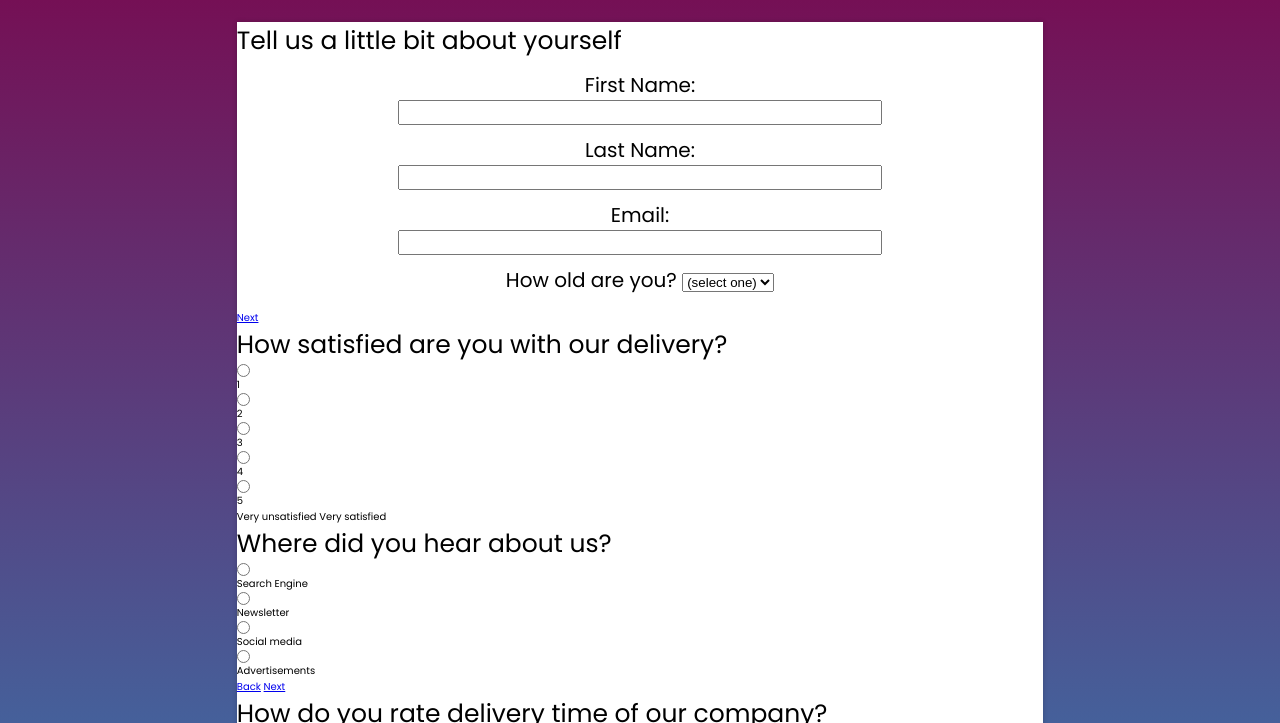
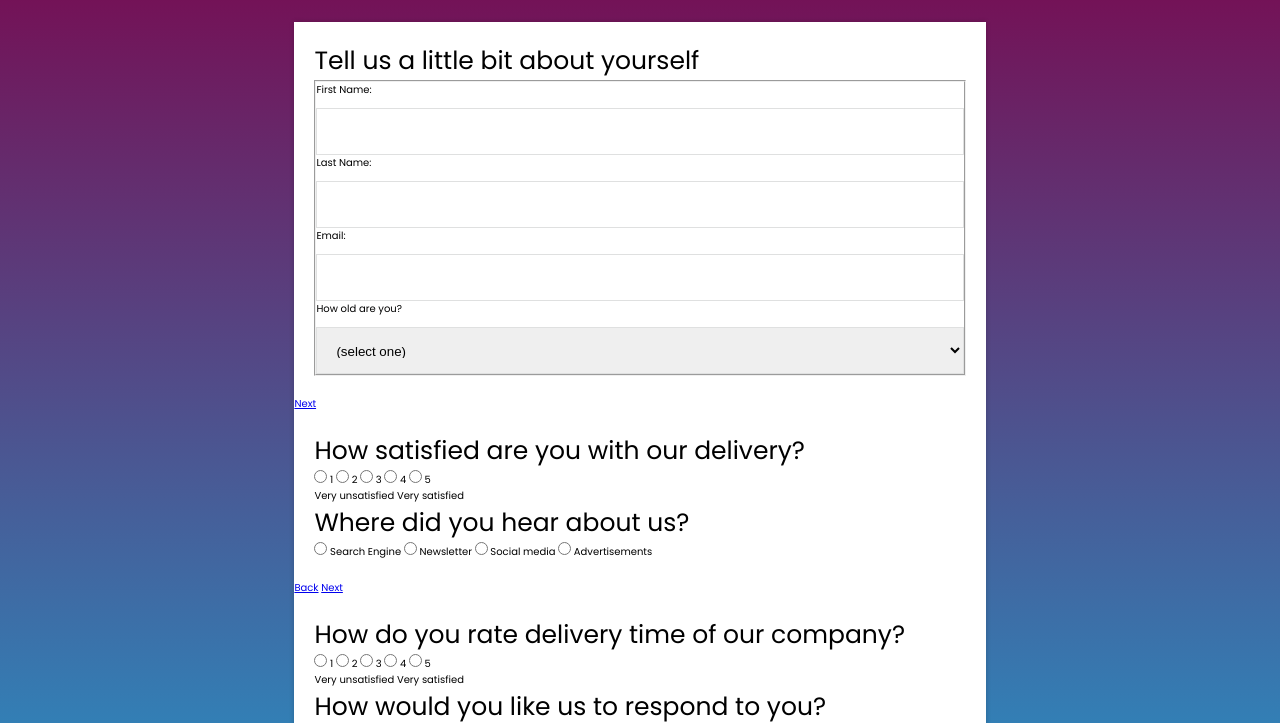
Before and after one commit to veronika-simic/survey-form, a plain HTML site: page index.html in a window 1280 px wide. Shown: the part 63-786 px from the top of the page. Drawn offline with Linux system fonts and the light colour scheme.

Commit message:
Add styling for input elements

```diff
--- a/styles.css
+++ b/styles.css
@@ -53,57 +53,32 @@ header > p {
     background-color: white;
     box-shadow: 0px 0px 5px 0px rgba(0,0,0,0.2);
     margin: 0 auto;
-    width: 70%;
+    width: 60%;
 }
 
-
-
-form > p {
-    text-align: center;
+.survey-form .fields {
+    position: relative;
+    padding: 2rem;
 }
 
-
-fieldset {
-    border: none;
-    width: 100%;
-}
-
-fieldset:not(#user-information) {
-    display: inline-block;
-}
-
-fieldset > p {
-}
-
-
-input {
-    display: block;
-}
-
-.options {
+.survey-form select {
 
 }
 
-
-/* user information */
-#user-information {
-    text-align: center;
-    margin-bottom: 1.5rem;
+.survey-form select option:first-child {
+    display: none;
 }
 
-#user-information label, #user-information input {
-    display: block;
-    margin: 0 auto;
+.survey-form input[type="text"],
+.survey-form input[type="email"],
+.survey-form input[type="date"],
+.survey-form input[type="tel"],
+.survey-form select {
+    display: flex;
+    margin-top: 1rem;
+    padding: 1.5rem;
+    border: 0.1rem solid #dfe0e0;
+    width: 100%;
+    flex-basis: 100%;
+    height: 4.7rem;
 }
-
-#user-information label {
-    margin-top: 1rem;
-    font-size: 2rem;
-}
-
-#user-information input {
-    height: 2.5rem;
-    margin-bottom: 1rem;
-    width: 60%;
-
-}
```
Also changed, not shown: index.html (+1 -0 lines).
